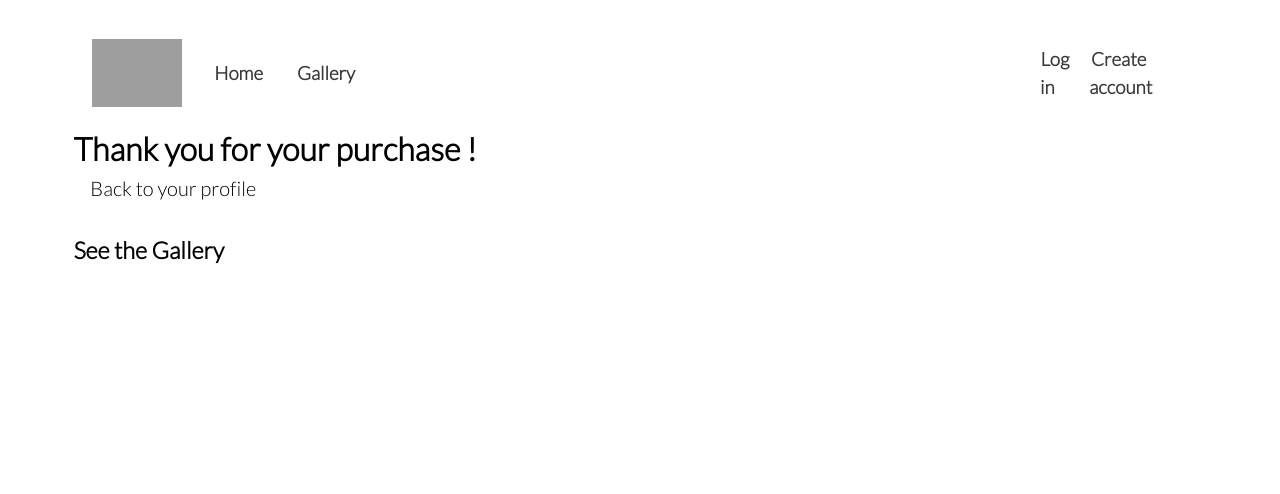
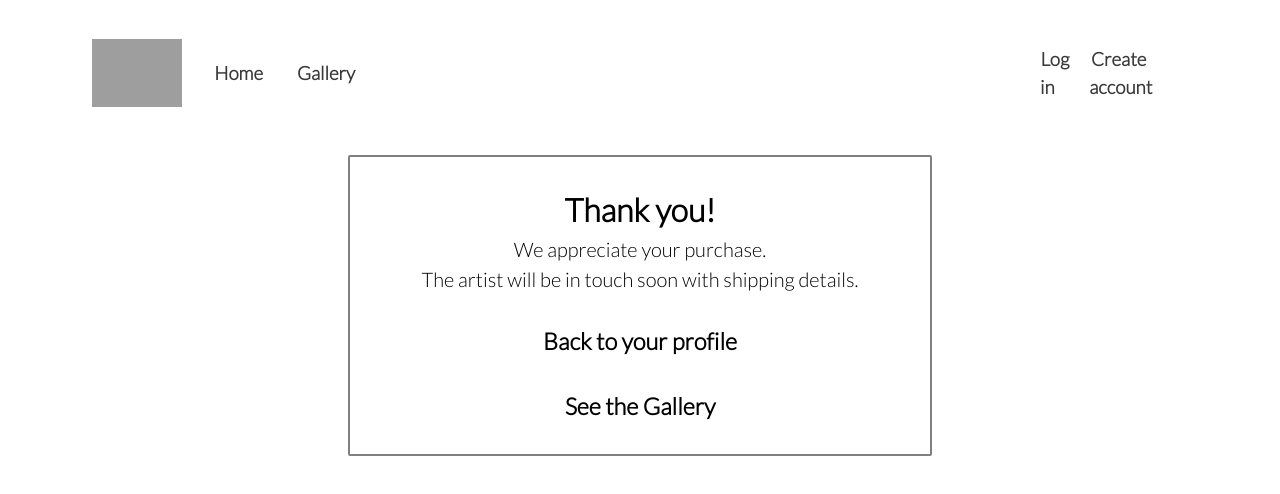
Before and after one commit to maudfabrello/Project3-client, a React (Create React App) app: page /artworks/purchased in a window 1280 px wide. Shown: the top 494 px of the page. Built offline with nearby package versions, Linux system fonts and the light colour scheme; no server answers; grey boxes are pictures that could not be loaded.

Commit message:
more changes to CSS

```diff
--- a/src/components/Auth/HiddenButtons.jsx
+++ b/src/components/Auth/HiddenButtons.jsx
@@ -1,25 +1,10 @@
-// import React from "react";
-// import { Link } from "react-router-dom";
-// import { withUser } from "./withUser";
-
-// deleteArtwork = (id) => {
-//   console.log(id);
-//   axios
-//     .delete(`http://localhost:4000/api/artworks/${id}`)
-//     .then((res) => {
-//       this.props.history.push("profile");
-//     })
-//     .catch((error) => {
-//       console.log(error);
-//     });
-// };
+import React from "react";
+import { Link } from "react-router-dom";
+import { withUser } from "./withUser";
 
 function compareIds(creator, userId) {
   let isCreator = false;
-  console.log("FROM HIDDEN BUTTONS userId :", userId);
-  console.log("FROM HIDDEN BUTTONS creator :", creator);
-
-  if (userId === creator) {
+  if (userId === creator._id) {
     console.log("They are the same");
     return true;
   } else {
@@ -28,39 +13,41 @@ function compareIds(creator, userId) {
   }
 }
 
-// const HiddenButtons = (props) => {
-//   const { context } = props;
-//   // console.log("HIDDEN BUTTON PROPS", props);
-//   let isCreator;
-//   if (props.context.user) {
-//     isCreator = compareIds(props.creator, props.context.user._id);
-//   }
+const HiddenButtons = (props) => {
+  const { context } = props;
+  // console.log("HIDDEN BUTTON PROPS", props);
+  let isCreator;
+  if (props.context.user) {
+    isCreator = compareIds(props.creator, props.context.user._id);
+  }
 
-//   console.log("context.user :", context.user);
+  console.log("context.user :", context.user);
 
   return (
     <div>
       <React.Fragment>
-        {isCreator && (
-          <div>
-            <h1>IS CREATOR INDEED </h1>
+        {isCreator && <h1>BOUTON IS CREATOR OK</h1>}
+        {!isCreator && <h1>BOUTON IS NOT CREATOR</h1>}
 
-            <button className="button">
-              <Link to={`/artworks/edit/${props.id}`}>Edit</Link>
-            </button>
-            <button
-              className="button"
-              onClick={() => this.deleteArtwork(props.id)}
+        {/* {isCreator && (
+            <Link
+
+              to={`/artworks/${artwork._id}/edit`}
+            >
+              Edit
+            </Link>
+          )}
+          {isCreator && (
+            <Link
+
+              to={`/artworks/${artwork._id}/delete`}
             >
               Delete
-            </button>
-          </div>
-        )}
-
-        {!isCreator && <h1>IS NOT CREATOR</h1>}
+            </Link>
+          )} */}
       </React.Fragment>
     </div>
   );
-// };
+};
 
-// export default withUser(HiddenButtons);
+export default withUser(HiddenButtons);
--- a/src/pages/OnePiece.jsx
+++ b/src/pages/OnePiece.jsx
@@ -2,7 +2,7 @@ import React from "react";
 import axios from "axios";
 // import { withUser } from "../components/Auth/withUser";
 import { withRouter } from "react-router-dom";
-// import HiddenButtons from "../components/Auth/HiddenButtons";
+import HiddenButtons from "../components/Auth/HiddenButtons";
 // import Delete from "../components/Forms/Delete";
 // import { Link } from "react-router-dom";
 
--- a/src/pages/Purchased.jsx
+++ b/src/pages/Purchased.jsx
@@ -3,16 +3,22 @@ import { NavLink } from "react-router-dom";
 
 const Purchased = () => {
   return (
-    <div>
-      <h1>Thank you for your purchase !</h1>
+    <div className="buy-confirmation-container">
+      <h1>Thank you!</h1>
+      <p>We appreciate your purchase.</p>
+      <p>The artist will be in touch soon with shipping details.</p>
+
+      {/* <h3>
+        <NavLink to="/profile">Back to your profile</NavLink>
+      </h3> */}
 
       <p>
-        <NavLink to="/profile">Back to your profile</NavLink>
-      </p>
+        <NavLink exact to="/profile">
+          <h3>Back to your profile</h3>
+        </NavLink>
 
-      <p>
         <NavLink exact to="/artworks">
-          <h3 className="gallery">See the Gallery</h3>
+          <h3>See the Gallery</h3>
         </NavLink>
       </p>
     </div>
--- a/src/styles/global.css
+++ b/src/styles/global.css
@@ -16,6 +16,10 @@ a {
   color: inherit;
 }
 
+a:hover {
+  color: #056f87;
+}
+
 p {
   font-size: 1.25em;
 }
@@ -25,6 +29,7 @@ ul {
 }
 
 h2 {
+  text-align: center;
   background: linear-gradient(180deg, rgba(255,255,255,0) 65%, #7ba02c 65%);
   display: inline-block;
   width: max-content;
@@ -202,3 +207,18 @@ h2 {
   background-color:blue;
   line-height: 2em;
 } */
+
+/* BUY CONFIRMATION PAGE */
+
+.buy-confirmation-container {
+  max-width: 50%;
+  border: 2px solid gray;
+  border-radius: 2px;
+  display: flex;
+  flex-direction: column;
+  text-align: center;
+  margin-left: auto;
+  margin-right: auto;
+  padding-top: 2.5%;
+  margin-top: 4%;
+}
```
